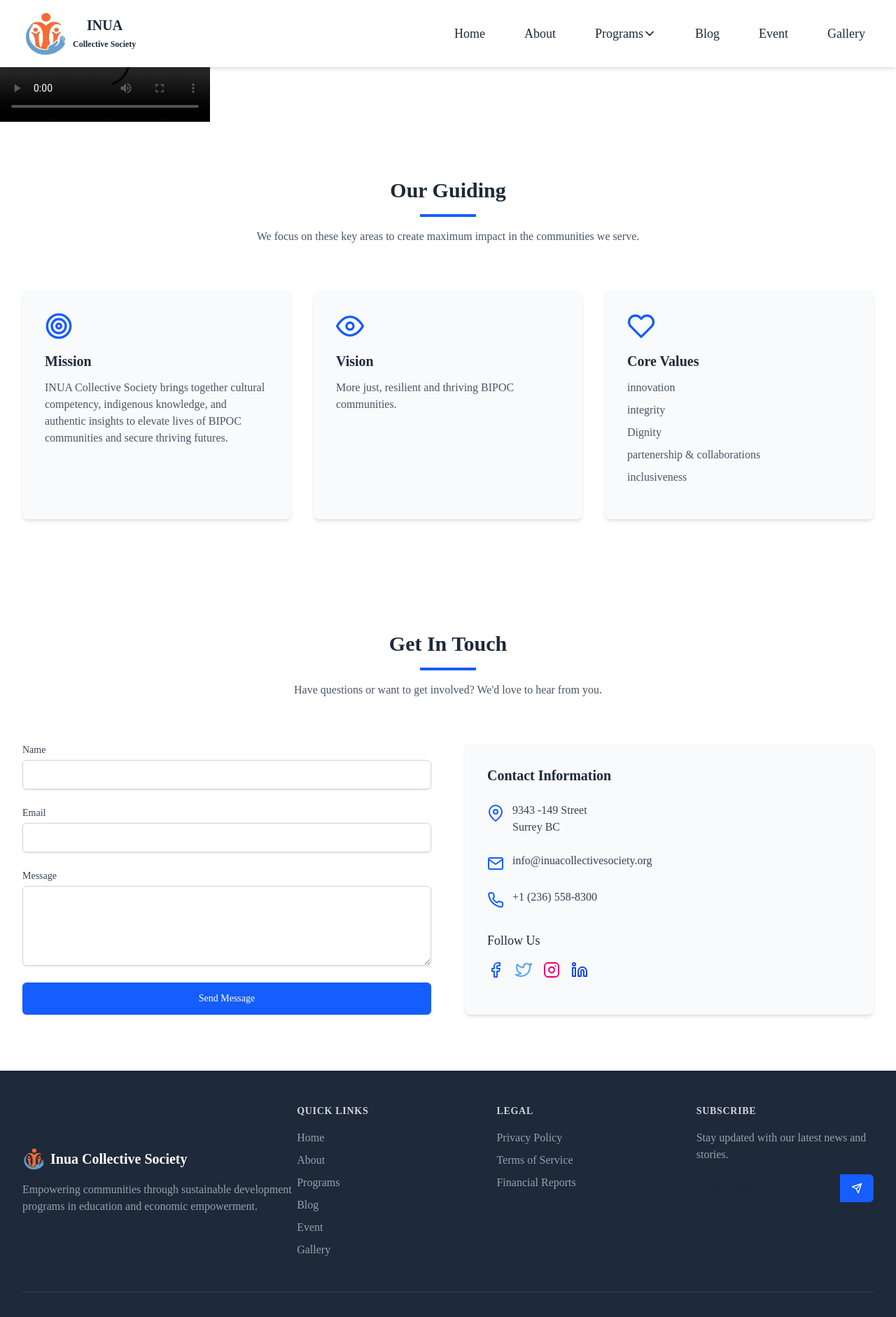
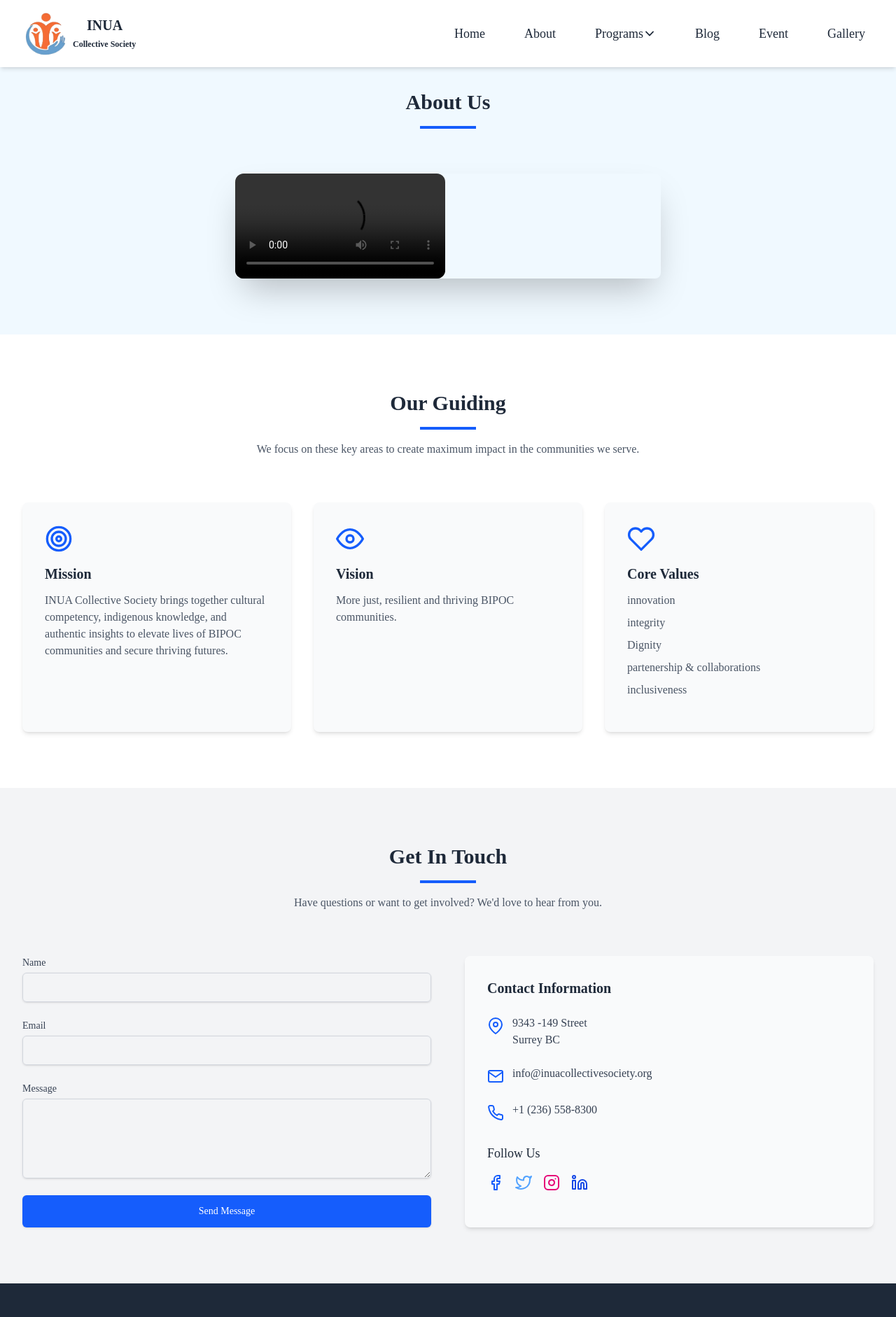
Before and after one commit to ShearStress021/inuaCollective, a Flask app: page /about in a window 1280 px wide. Shown: the top 1882 px of the page at 70% size. Run offline with Flask 3, Linux system fonts and the light colour scheme; some libraries are stand-ins or nearby versions; grey boxes are pictures that could not be loaded.

Commit message:
fixed video

```diff
--- a/static/dist/output.css
+++ b/static/dist/output.css
@@ -275,6 +275,9 @@
   .z-50 {
     z-index: 50;
   }
+  .m-4 {
+    margin: calc(var(--spacing) * 4);
+  }
   .mx-auto {
     margin-inline: auto;
   }
@@ -404,6 +407,9 @@
   .w-1 {
     width: calc(var(--spacing) * 1);
   }
+  .w-1\/2 {
+    width: calc(1/2 * 100%);
+  }
   .w-1\/8 {
     width: calc(1/8 * 100%);
   }
@@ -428,8 +434,14 @@
   .w-48 {
     width: calc(var(--spacing) * 48);
   }
+  .w-60 {
+    width: calc(var(--spacing) * 60);
+  }
   .w-80 {
     width: calc(var(--spacing) * 80);
+  }
+  .w-90 {
+    width: calc(var(--spacing) * 90);
   }
   .w-\[180px\] {
     width: 180px;
--- a/templates/about.html
+++ b/templates/about.html
@@ -3,17 +3,21 @@
 {% block content %}
 
 <main class="about">
-    <section class="header-top">
 
-    </section>
-    <section class="video-section">
-        <h2 class="section-title">Who We Are</h2>
-        <div class="section-content">
-            <div class="video-card">
-                <video src="{{  url_for('static', filename='video/newIntro.mp4')}}" controls autoplay></video>
+       <!-- Causes Section -->
+    <section id="causes" class="bg-sky-50 pt-32 pb-20">
+        <div class="max-w-7xl mx-auto px-4 sm:px-6 lg:px-8">
+            <div class="text-center mb-16" data-aos="fade-up">
+                <h2 class="text-3xl font-bold text-gray-800 mb-4">About Us</h2>
+                <div class="w-20 h-1 bg-blue-600 mx-auto"></div>
+                <!-- <p class="text-gray-600 max-w-2xl mx-auto mt-4">We focus on these key areas to create maximum impact in the communities we serve.</p> -->
+            </div>
+            <div class="w-1/2 mx-auto rounded-lg shadow-2xl">
+                <video class=" rounded-xl" src="{{  url_for('static', filename='video/newIntro.mp4')}}" controls autoplay></video>
             </div>
         </div>
     </section>
+
      <!-- Causes Section -->
     <section id="causes" class="py-20 bg-white">
         <div class="max-w-7xl mx-auto px-4 sm:px-6 lg:px-8">
@@ -61,7 +65,7 @@
     </section>
 
     <!-- Contact Section -->
-    <section id="contact" class="py-20 bg-white">
+    <section id="contact" class="py-20 bg-gray-100">
         <div class="max-w-7xl mx-auto px-4 sm:px-6 lg:px-8">
             <div class="text-center mb-16" data-aos="fade-up">
                 <h2 class="text-3xl font-bold text-gray-800 mb-4">Get In Touch</h2>
```
